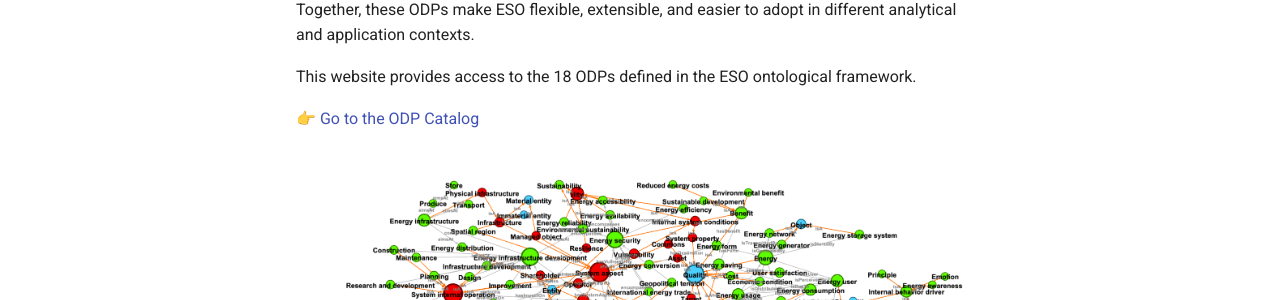
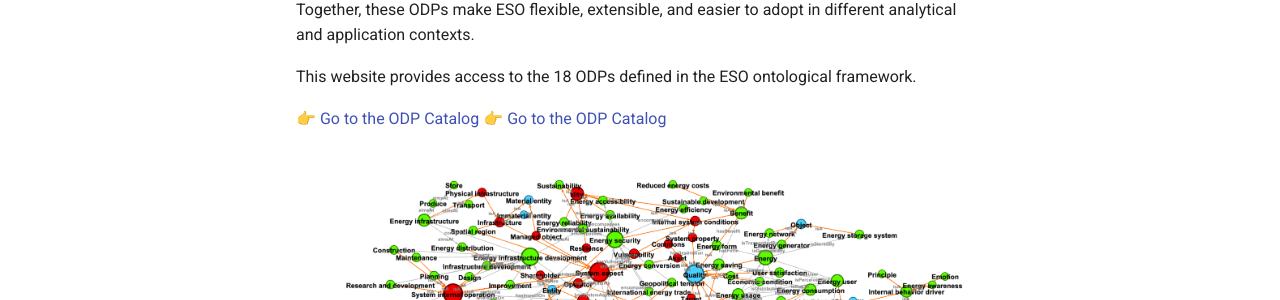
Before and after one commit to AntonioDeNicola/eso-odp-site, an MkDocs documentation site: the page built from docs/index.md, in a window 1280 px wide and 1214 px high. Shown: the part 506-806 px from the top of the window. Built offline with MkDocs 1.6.1 and Material for MkDocs 9.7.7, drawn with Linux system fonts in a browser that asks for light colours.

Commit message:
Update index.md

```diff
--- a/docs/index.md
+++ b/docs/index.md
@@ -7,5 +7,6 @@ Within ESO, Ontology Design Patterns (ODPs) are reusable modeling solutions that
 This website provides access to the 18 ODPs defined in the ESO ontological framework.
 
 👉 [Go to the ODP Catalog](./odp/)
+👉 [Go to the ODP Catalog](./odp/index.md)
 
 ![ESO Diagram](../assets/images//core-ESO.png)
```
